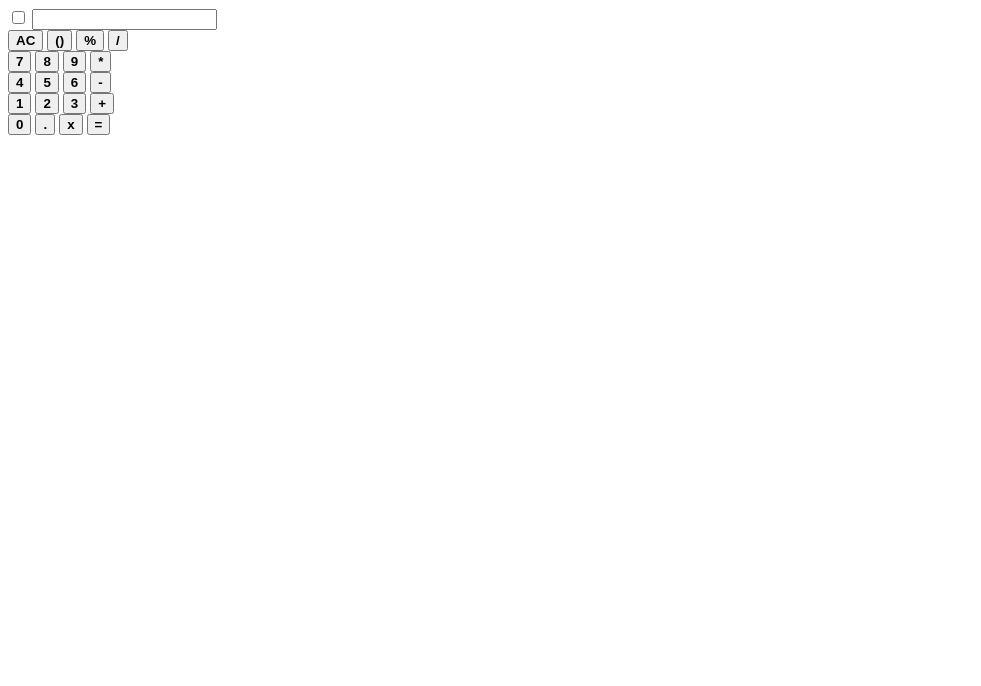
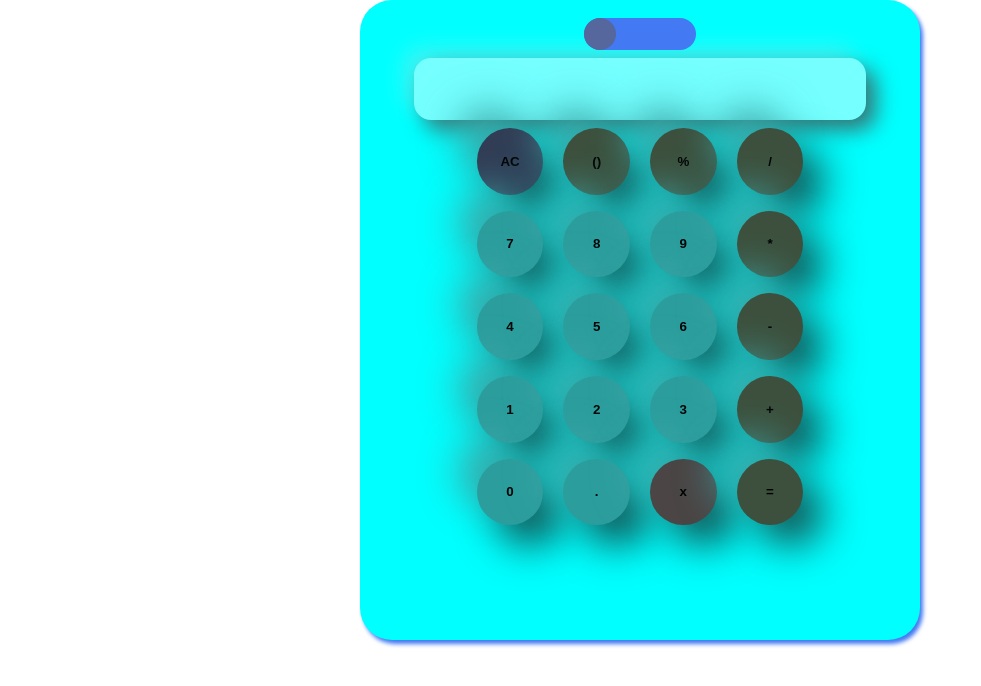
Before and after one commit to Phali003/Calculator, a plain HTML site: page index.html in a window 1280 px wide. Shown: the whole page, without its empty margins (0-981 px from the left). Drawn offline with Linux system fonts and the light colour scheme.

Commit message:
Fix file paths for CSS and JS in index.html and update other files

```diff
--- a/index.html
+++ b/index.html
@@ -4,7 +4,7 @@
     <meta charset="UTF-8">
     <meta name="viewport" content="width=device-width, initial-scale=1.0">
     <title>CALCULATOR</title>
-    <link rel="stylesheet" href="calculator-1.css">
+    <link rel="stylesheet" href="calculator.css">
     <link rel="stylesheet" href="https://cdnjs.cloudflare.com/ajax/libs/font-awesome/6.6.0/css/all.min.css" integrity="sha512-Kc323vGBEqzTmouAECnVceyQqyqdsSiqLQISBL29aUW4U/M7pSPA/gEUZQqv1cwx4OnYxTxve5UMg5GT6L4JJg==" crossorigin="anonymous" referrerpolicy="no-referrer" />
 
 </head>
@@ -50,7 +50,7 @@
 </div>
 </div>
 
-<script src="calculator-1.js">
+<script src="calculator.js">
 
 </script>
 </body>
```
